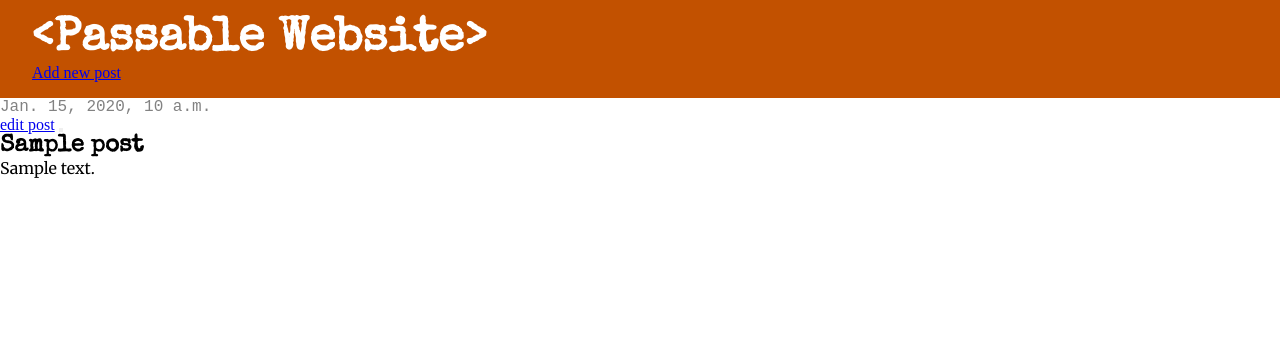
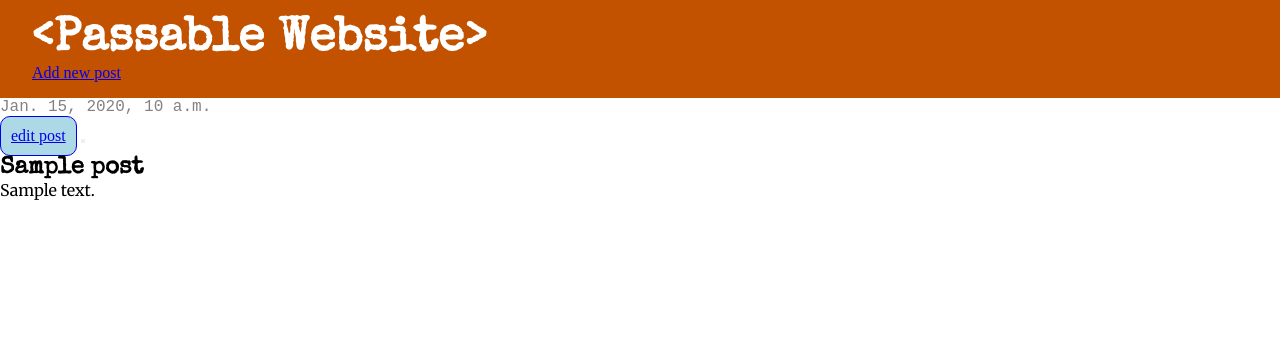
Before and after one commit to tyday/port_site, a Django app: template mysite/blog/templates/blog/post_detail.html in a window 1280 px wide. Shown: the top 358 px of the page. Run offline with Django 3.2, Linux system fonts and the light colour scheme; the template is opened without the code that fills it: most values are stand-ins (such as "Sample title", 1, 10 or a date in 2020); some libraries are stand-ins or nearby versions.

Commit message:
button class added

```diff
--- a/mysite/blog/static/css/blog.css
+++ b/mysite/blog/static/css/blog.css
@@ -41,3 +41,11 @@ h1, h2, h3, h4 {
 .post h1 a, .post h1 a:visited {
     color: #000000;
 }
+.btn {
+    display: inline-block;
+    background-color: lightblue;
+    padding: 10px;
+    border-width: 1px;
+    border-style: solid;
+    border-radius: 10px;
+}
```
